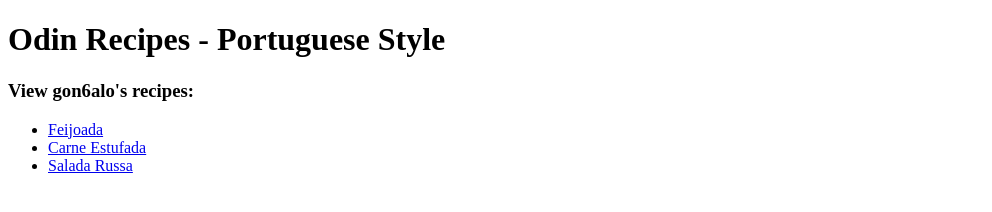
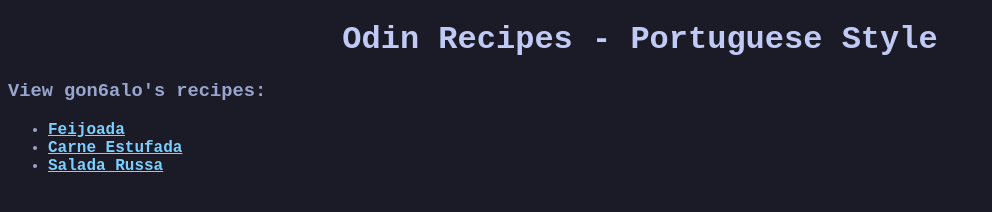
Before and after one commit to gon6al/odin-recipes, a plain HTML site: page index.html in a window 1280 px wide. Shown: the whole page, without its empty margins (0-992 px from the left). Drawn offline with Linux system fonts and the light colour scheme; the site is published under a folder, as on GitHub Pages, so addresses that start at the root find nothing.

Commit message:
Fix link to css file

```diff
--- a/index.html
+++ b/index.html
@@ -5,7 +5,7 @@
     <head>
         <meta charset="UTF-8">
         <title>Odin Recipes - Portuguese Style</title>
-        <link rel="stylesheet" href="/css/styles.css">
+        <link rel="stylesheet" href="odin-recipes/css/styles.css">
     </head>
 
     <body>
```
Also changed, not shown: recipes/estufado.html (+1 -1 lines), recipes/feijoada.html (+1 -1 lines), recipes/salada-russa.html (+1 -1 lines), styles.css (deleted).
